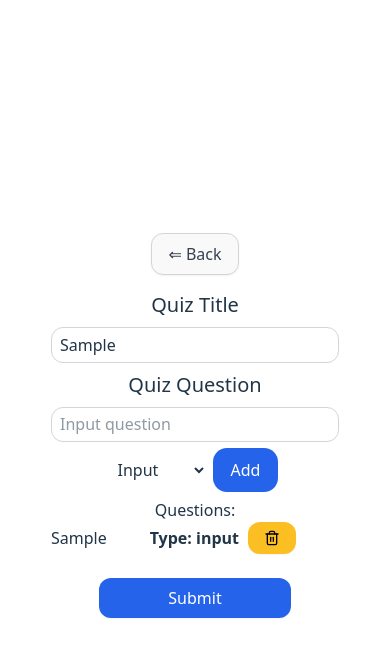
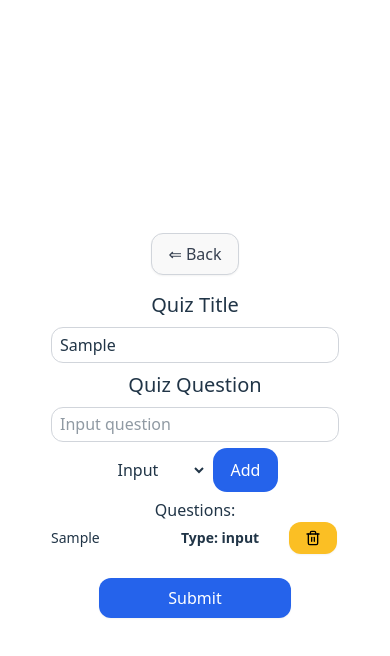
Before and after one commit to mux-mux/quiz-builder, a React (Vite) app in the folder frontend/: page /quizbuilder/create in a window 390 px wide. Both pictures are taken after typing "Sample", "Sample" into the empty fields and a click on the button "Add". Shown: the top 656 px of the page. Built offline with nearby package versions, Linux system fonts and the light colour scheme.

Commit message:
update readme.md alert responsivness

```diff
--- a/frontend/src/components/Alert.tsx
+++ b/frontend/src/components/Alert.tsx
@@ -35,7 +35,7 @@ const Alert = ({ status, message, onClose }: AlertProps) => {
       ref={alertRef}
       role="alert"
       className={
-        `fixed bottom-4 left-1/2 transform -translate-x-1/2 flex items-center px-4 py-2 rounded z-50 ` +
+        `fixed bottom-4 left-1/2 transform -translate-x-1/2 flex items-center px-4 py-2 rounded z-50 max-w-[280px] w-[80%] justify-center sm:w-auto ` +
         bg
       }
     >
--- a/frontend/src/pages/QuizCreation.tsx
+++ b/frontend/src/pages/QuizCreation.tsx
@@ -161,10 +161,11 @@ export function QuizCreation() {
           {questions.length !== 0 && 'Questions:'}
           <ul className="list-disc text-left">
             {questions.map(({ id, name, type }) => (
-              <li key={id} className="grid grid-cols-3 items-center gap-2 mb-2">
-                <span className="max-w-28 overflow-hidden text-ellipsis">
-                  {name}
-                </span>{' '}
+              <li
+                key={id}
+                className="grid grid-cols-[1fr_100px_50px] items-center gap-2 mb-2 text-sm"
+              >
+                <span className="truncate max-w-[6rem]">{name}</span>
                 <span className="font-semibold">Type: {type}</span>
                 <Button
                   type="submit"
```
Also changed, not shown: 1 other file (tests, documents, lock files or other folders).
